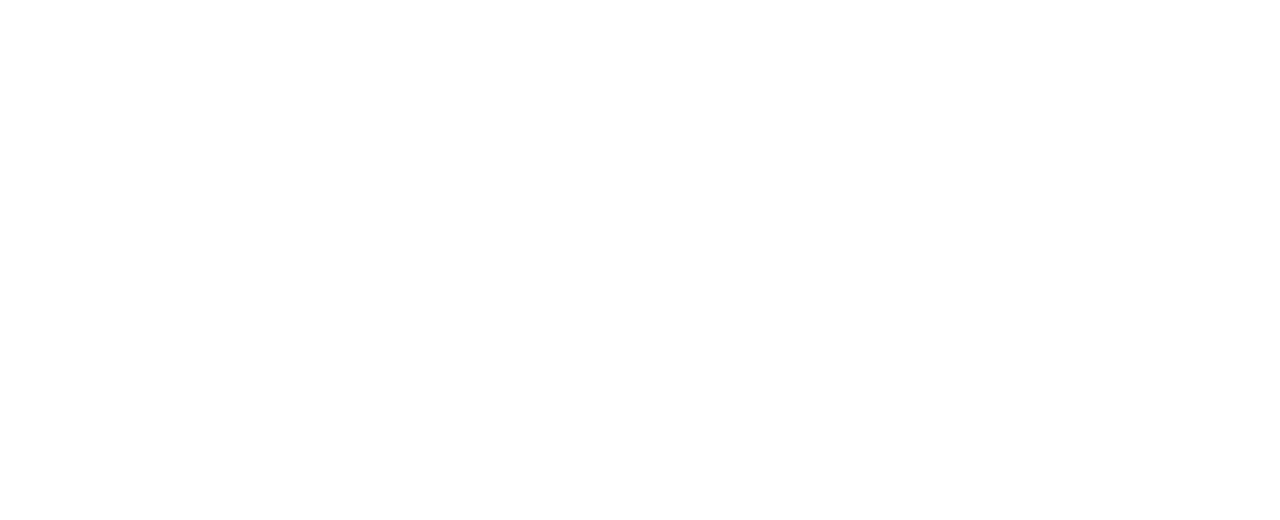
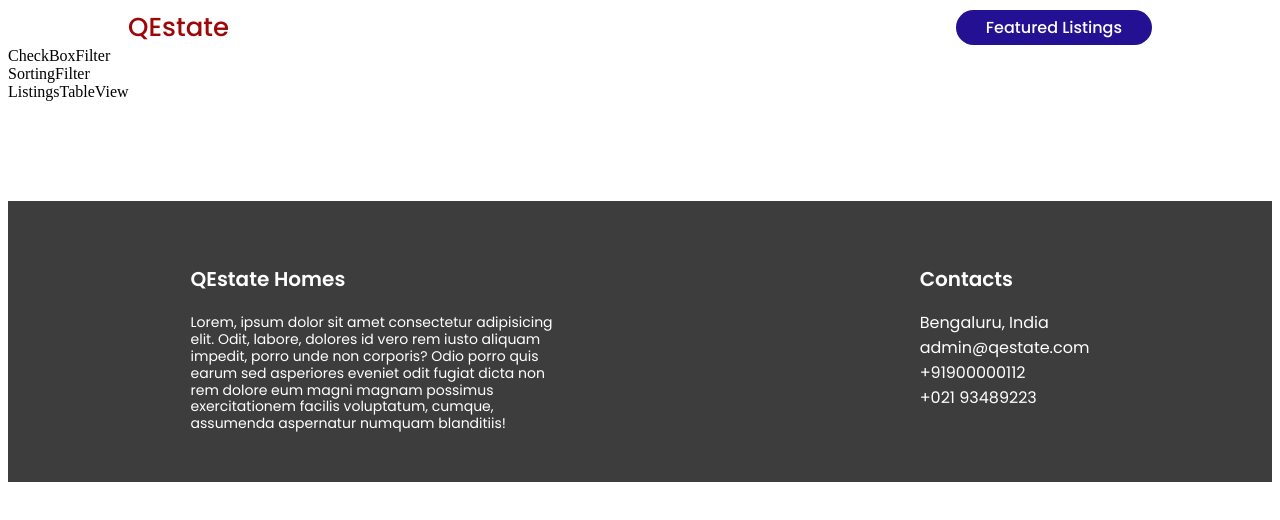
Before and after one commit to Priyanshaw/q-estate, a React (Create React App) app in the folder frontend/: page /listings in a window 1280 px wide. Before the commit this address had no page. Shown: the top 520 px of the page. Built offline with nearby package versions, Linux system fonts and the light colour scheme; no server answers.

Commit message:
Started explore page and rendered header and footer

```diff
--- a/frontend/src/App.js
+++ b/frontend/src/App.js
@@ -1,12 +1,14 @@
 import './App.css';
 import { Route,Routes } from 'react-router-dom';
 import LandingPage from './components/Landing Page/LandingPage';
+import Explore from './components/Explore/Explore';
 
 function App() {
   return (
     <div>
       <Routes>
         <Route path='/' element={<LandingPage/>}/>
+        <Route path='/listings' element={<Explore/>}/>
       </Routes>
     </div>
   );
--- /dev/null
+++ b/frontend/src/components/CheckBoxFilter/CheckBoxFilter.js
@@ -0,0 +1,9 @@
+import React from 'react'
+
+export default function CheckBoxFilter() {
+    const locations = ["Sintra" ,"Amper","Świnna","Hanji"];
+  return (
+    <div>CheckBoxFilter</div>
+
+  )
+}
--- /dev/null
+++ b/frontend/src/components/Explore/Explore.js
@@ -0,0 +1,49 @@
+import React, { useEffect, useState } from 'react'
+import Header from '../Header/Header'
+import axios from 'axios';
+import config from '../../config';
+import CheckBoxFilter from '../CheckBoxFilter/CheckBoxFilter';
+import SortingFilter from '../SortingFilter/SortingFilter';
+import ListingsTableView from '../ListingsTableView/ListingsTableView';
+import Footer from '../Footer/Footer';
+
+export default function Explore() {
+    const [listingsData, setListingsData] = useState();
+    const [locationFilter, setLocationFilter] = useState([]);
+    const [priceRangeFilter, setpriceRangeFilter] = useState([]);
+    const [sortBy, setSortBy] = useState("")
+
+    async function fetchListingsData(){
+        try {
+            let response = await axios.get(`${config.backEndPoint}/real-estate-data`);
+            let data = response.data.listings;
+            console.log(data)
+            setListingsData(data);
+        } catch (error) {
+            console.log(error)
+        }
+
+    }
+    // filter handlers or the filter function
+
+    const handleLocationFilterChange =()=>{}
+    const handlePriceFilterChange=()=>{}
+    const handleSortByChange=()=>{}
+
+    // use effect to call the function whuch is calling the api
+    useEffect(()=>{
+        fetchListingsData()
+    },[])
+  return (
+    <>
+        <Header/>
+        <div className='property-listings-view'>
+            <CheckBoxFilter/>
+            <SortingFilter/>
+            <ListingsTableView/>
+
+        </div>
+        <Footer/>
+    </>
+  )
+}
--- a/frontend/src/components/Header/Header.js
+++ b/frontend/src/components/Header/Header.js
@@ -1,16 +1,22 @@
 import React from "react";
 import './Header.css'
+import { useNavigate } from "react-router-dom";
 
 export default function Header({ onPage }) {
+  const navigate = useNavigate();
   return (
     <div className="header">
-      <div className="logo">QEstate</div>
+      <div className="logo" onClick={()=> navigate("/")}>QEstate</div>
 
       {onPage === "home" ? (
-        <div className="nav-link">
+        <div className="nav-link" onClick={()=>navigate("/listings")}>
           <span>Explore</span>
         </div>
-      ) : null}
+      ) : (
+        <div className="nav-link" onClick={()=>navigate("/listings")}>
+          <span>Featured Listings</span>
+        </div>
+      )}
     </div>
   );
 }
--- /dev/null
+++ b/frontend/src/components/ListingsTableView/ListingsTableView.js
@@ -0,0 +1,7 @@
+import React from 'react'
+
+export default function ListingsTableView() {
+  return (
+    <div>ListingsTableView</div>
+  )
+}
--- /dev/null
+++ b/frontend/src/components/SortingFilter/SortingFilter.js
@@ -0,0 +1,7 @@
+import React from 'react'
+
+export default function SortingFilter() {
+  return (
+    <div>SortingFilter</div>
+  )
+}
```
Also changed, not shown: frontend/src/components/CheckBoxFilter/CheckBoxFilter.css (added), frontend/src/components/Explore/Explore.css (added), frontend/src/components/ListingsTableView/ListingsTableView.css (added), frontend/src/components/SortingFilter/SortingFilter.css (added).
